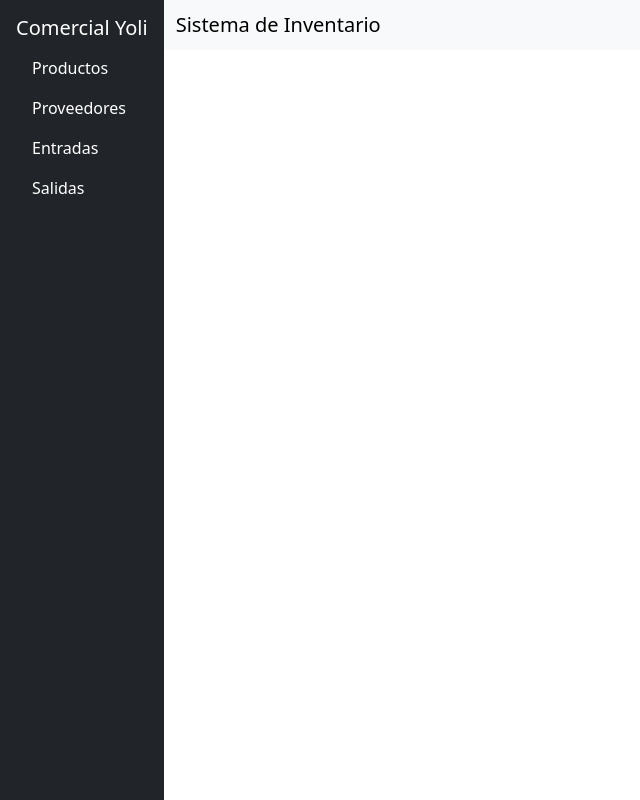
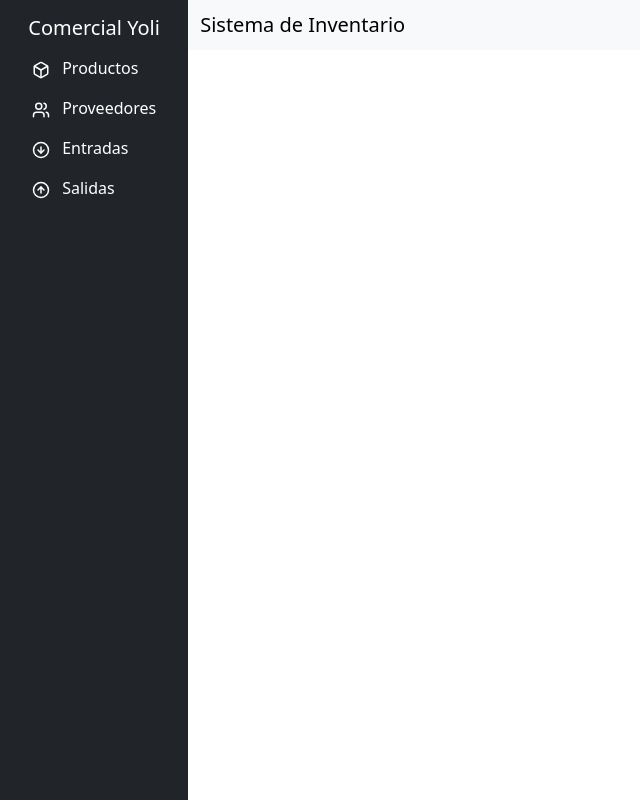
Before and after one commit to JhoaaVilca/sistema-inventario-frontend, a React (Vite) app: page / in a window 1280 px wide. Shown: the whole page, without its empty margins (0-640 px from the left). Built offline with nearby package versions, Linux system fonts and the light colour scheme.

Commit message:
descargue librearia para los iconos, e implementacion de iconos

```diff
--- a/package.json
+++ b/package.json
@@ -12,6 +12,7 @@
   "dependencies": {
     "axios": "^1.10.0",
     "bootstrap": "^5.3.7",
+    "lucide-react": "^0.525.0",
     "react": "^19.1.0",
     "react-bootstrap": "^2.10.10",
     "react-dom": "^19.1.0",
--- a/src/modulos/Layout.jsx
+++ b/src/modulos/Layout.jsx
@@ -1,6 +1,9 @@
 import { Link } from 'react-router-dom';
 import 'bootstrap/dist/css/bootstrap.min.css';
 import 'bootstrap/dist/js/bootstrap.bundle.min.js';
+
+// Íconos Lucide
+import { Box, Users, ArrowDownCircle, ArrowUpCircle } from 'lucide-react';
 
 function Layout({ children }) {
     return (
@@ -18,16 +21,24 @@ function Layout({ children }) {
                     <h5 className="text-white text-center d-none d-lg-block">Comercial Yoli</h5>
                     <ul className="nav flex-column w-100">
                         <li className="nav-item">
-                            <Link to="/productos" className="nav-link text-white">Productos</Link>
+                            <Link to="/productos" className="nav-link text-white">
+                                <Box size={18} className="me-2" /> Productos
+                            </Link>
                         </li>
                         <li className="nav-item">
-                            <Link to="/proveedores" className="nav-link text-white">Proveedores</Link>
+                            <Link to="/proveedores" className="nav-link text-white">
+                                <Users size={18} className="me-2" /> Proveedores
+                            </Link>
                         </li>
                         <li className="nav-item">
-                            <Link to="/entradas" className="nav-link text-white">Entradas</Link>
+                            <Link to="/entradas" className="nav-link text-white">
+                                <ArrowDownCircle size={18} className="me-2" /> Entradas
+                            </Link>
                         </li>
                         <li className="nav-item">
-                            <Link to="/salidas" className="nav-link text-white">Salidas</Link>
+                            <Link to="/salidas" className="nav-link text-white">
+                                <ArrowUpCircle size={18} className="me-2" /> Salidas
+                            </Link>
                         </li>
                     </ul>
                 </div>
--- a/src/modulos/proveedores/ListarProveedores.jsx
+++ b/src/modulos/proveedores/ListarProveedores.jsx
@@ -1,7 +1,7 @@
 import { useEffect, useState } from "react";
 import AgregarProveedor from "./AgregarProveedor";
 import EditarProveedor from "./EditarProveedor";
-
+import { Edit, Trash2, Plus } from "lucide-react";
 function ListarProveedores() {
     const [proveedores, setProveedores] = useState([]);
     const [showAddModal, setShowAddModal] = useState(false);
@@ -66,9 +66,16 @@ function ListarProveedores() {
         <div className="container mt-4">
             <h2 className="mb-4 text-center">Lista de Proveedores</h2>
 
-            <button className="btn btn-primary mb-3" onClick={handleOpenAddModal}>
-                Agregar Proveedor
+            <div className="d-flex justify-content-end mb-3">
+                <button
+                    className="btn btn-primary d-flex align-items-center gap-2"
+                    onClick={handleOpenAddModal}
+                >
+                    <Plus size={18} />
+                    <span>Agregar Proveedor</span>
                 </button>
+            </div>
+
 
             <table className="table table-striped table-bordered">
                 <thead className="table-dark">
@@ -92,18 +99,24 @@ function ListarProveedores() {
                             <td>{p.telefono}</td>
                             <td>{p.email}</td>
                             <td>
+                                <div className="d-flex gap-2">
                                     <button
-                                    className="btn btn-success btn-sm me-2"
+                                        className="btn btn-sm btn-outline-success d-flex align-items-center gap-1"
                                         onClick={() => handleEditarClick(p)}
+                                        title="Editar proveedor"
                                     >
-                                    Editar
+                                        <Edit size={16} />
+                                        <span className="d-none d-md-inline">Editar</span>
                                     </button>
                                     <button
-                                    className="btn btn-danger btn-sm"
+                                        className="btn btn-sm btn-outline-danger d-flex align-items-center gap-1"
                                         onClick={() => handleEliminarProveedor(p.idProveedor)}
+                                        title="Eliminar proveedor"
                                     >
-                                    Eliminar
+                                        <Trash2 size={16} />
+                                        <span className="d-none d-md-inline">Eliminar</span>
                                     </button>
+                                </div>
                             </td>
                         </tr>
                     ))}
```
Also changed, not shown: 1 other file (tests, documents, lock files or other folders). Lines whose indentation alone changed are shown as unchanged.
